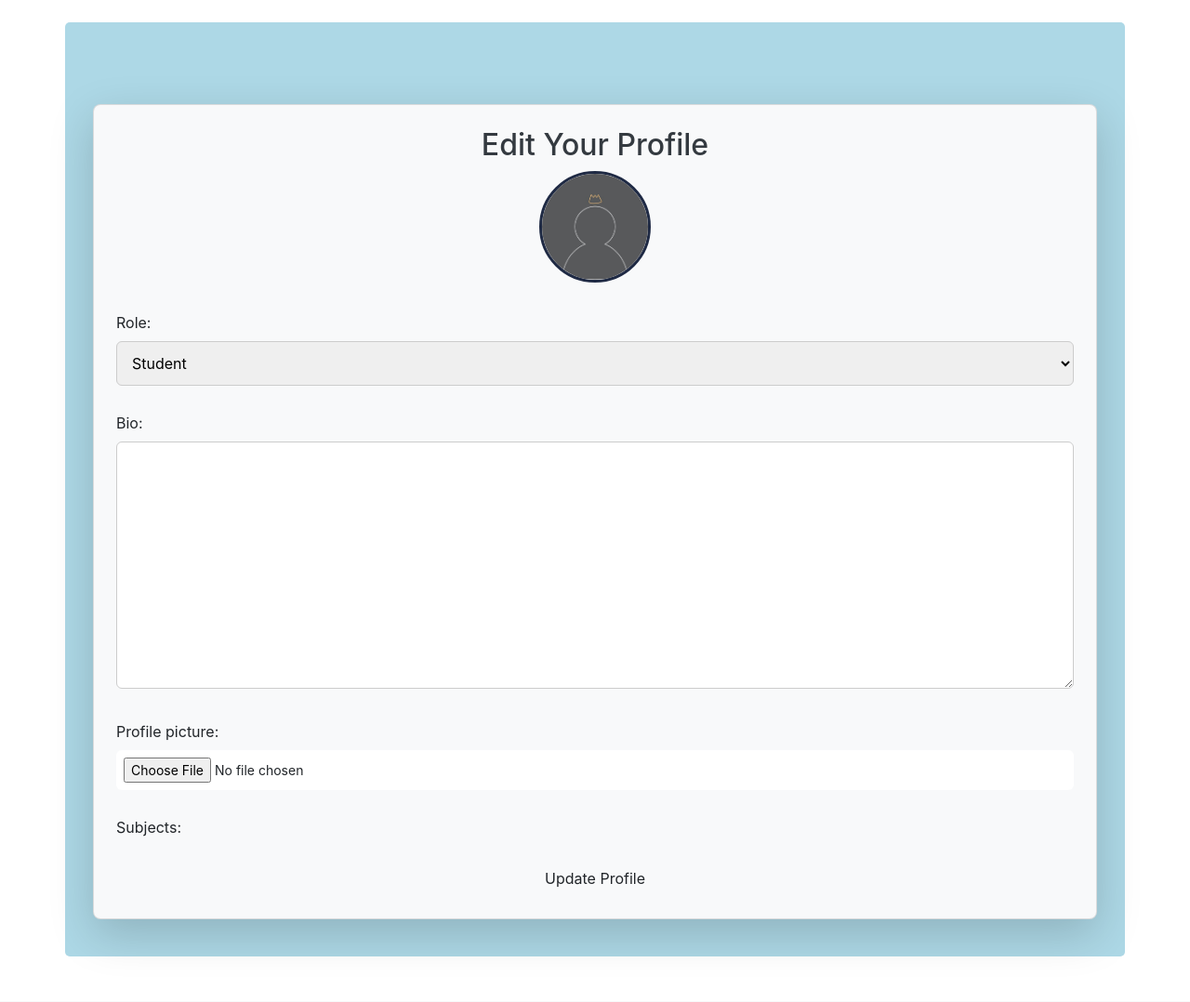
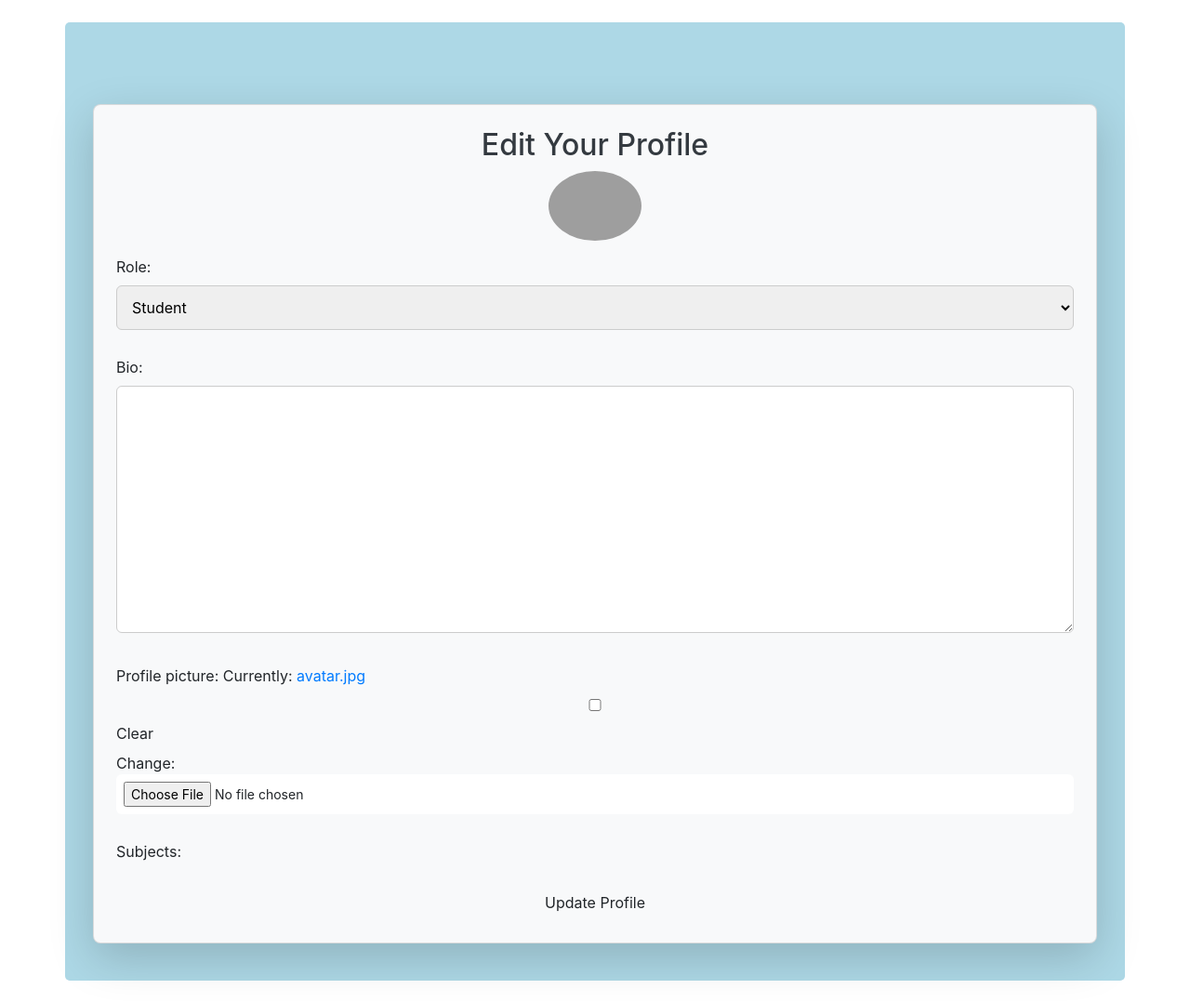
Before and after one commit to tkeillor/GUTors, a Django app: page /GUTors/register_profile/ in a window 1280 px wide. Shown: the part 104-1182 px from the top of the page at 93% size. Run offline with Django 3.2, Linux system fonts and the light colour scheme; the visitor is signed in with stand-in values (Sample User, id 1); data comes from the database, SQL or seed files in the repository; data that the repository does not hold is empty; some libraries are stand-ins or nearby versions; grey boxes are pictures that could not be loaded.

Commit message:
Profile Pic implemented

```diff
--- a/GUTors_app/models.py
+++ b/GUTors_app/models.py
@@ -20,7 +20,7 @@ class UserProfile(models.Model):
     user = models.OneToOneField(User, on_delete=models.CASCADE)  # Link to core User
     role = models.CharField(max_length=7, choices=ROLE_CHOICES, default='STUDENT')
     bio = models.TextField(blank=True)
-    profile_picture = models.ImageField(upload_to='profile_images', blank=True)
+    profile_picture = models.ImageField(upload_to='profile_images',default='avatar.jpg', blank=True)
     subjects = models.ManyToManyField(Subject, blank=True)  # link to Subject model (for tutors)
 
     def __str__(self):
--- a/GUTors_app/urls.py
+++ b/GUTors_app/urls.py
@@ -1,5 +1,7 @@
 from django.urls import include, path
 from GUTors_app import views
+from django.conf.urls.static import static
+from django.conf import settings
 
 
 app_name = 'GUTors'
@@ -16,4 +18,4 @@ urlpatterns = [
     path('session/<int:session_id>/review/', views.review_session, name='review_session'),
     path('session/<int:id>/', views.join_session, name='session')
     #path('booking/', views.booking, name='booking'),
-]
+] + static(settings.MEDIA_URL, document_root=settings.MEDIA_ROOT)
--- a/templates/GUTors_app/profile.html
+++ b/templates/GUTors_app/profile.html
@@ -10,7 +10,7 @@ Profile - GUTors
 {% block body_block %}
     <div class="Bio">
         <div class="imgcontainer">
-            <img src="{% static 'images/avatar.jpg' %}" alt="Avatar" class="avatar">
+            <img src="{{ user.userprofile.profile_picture.url }}" alt="Profile Picture" class="avatar">
         </div>
         <p><strong>Bio:</strong> {{ user_profile.bio }}</p>
     </div>
--- a/templates/GUTors_app/profile_registration.html
+++ b/templates/GUTors_app/profile_registration.html
@@ -23,7 +23,7 @@
 
         <!-- Profile Picture Preview -->
         <div class="text-center">
-            <img id="avatarPreview" src="{% static 'images/avatar.jpg' %}" alt="Profile Picture Preview" class="avatar-preview">
+            <img id="avatarPreview" src="{{ user.userprofile.profile_picture.url }}" alt="Profile Picture" class="avatar">
         </div>
 
         <form method="post"
--- a/templates/GUTors_app/search.html
+++ b/templates/GUTors_app/search.html
@@ -8,7 +8,7 @@
 {% block body_block %}
     <h1>Search for a tutor</h1>
     <div>
-        <p>If a username is entered that will be the search condition, if no username entered the tutors who do the given subjects will be displayed</p>
+        <p>If no fields are entered all tutors will be returned. If username is entered then this will override the subject field.</p>
         <form method = "GET">
             {{ form.as_p }}
             <button type="submit">Search</button>
```
Also changed, not shown: GUTors_app/migrations/0003_auto_20250327_1529.py (added).
